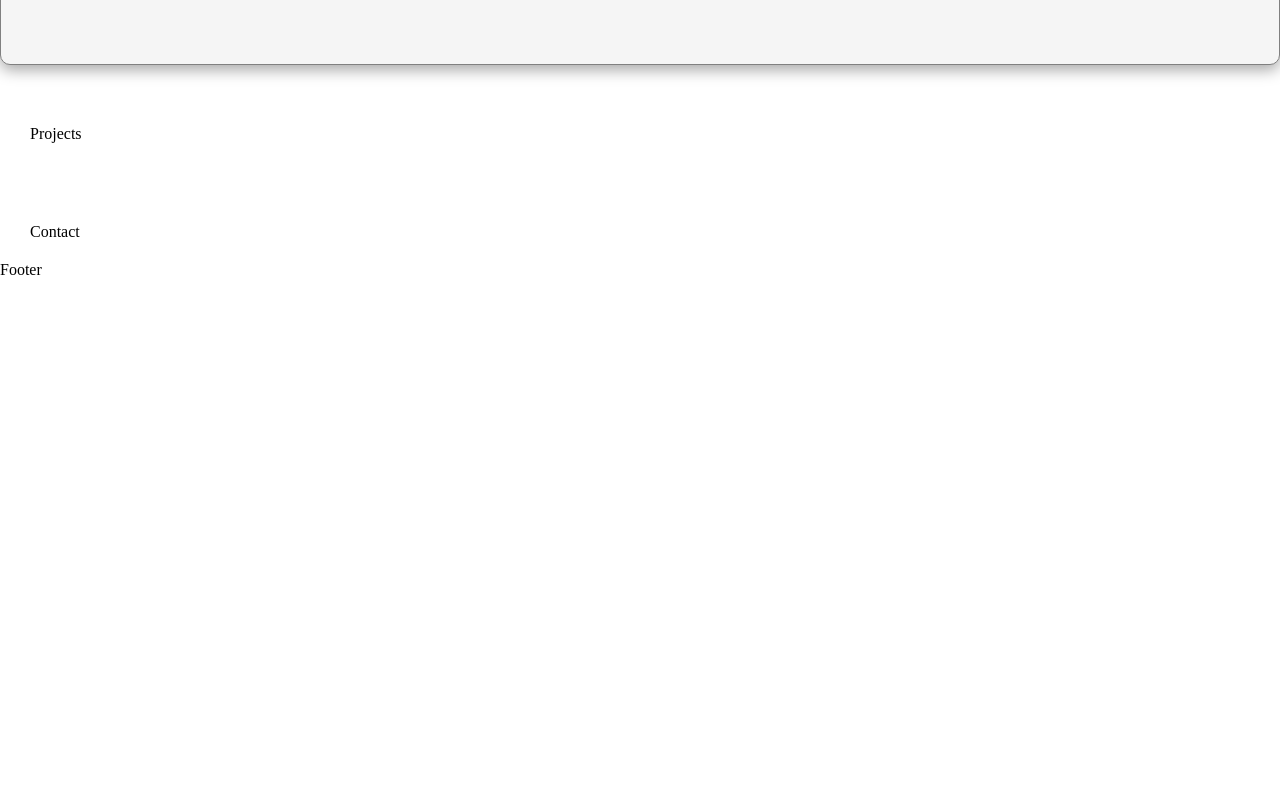
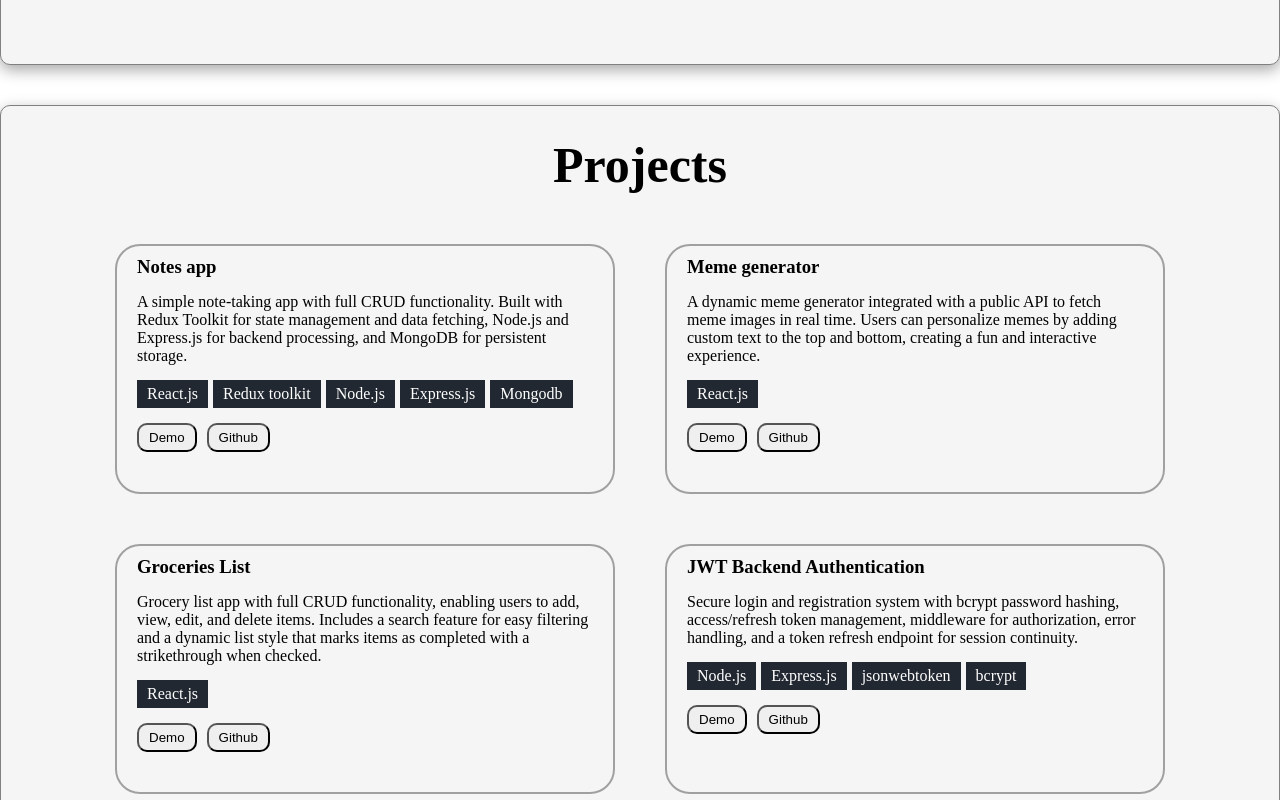
Before and after one commit to tadanama/portfolio, a React (Vite) app: page / in a window 1280 px wide. Shown: the part 1720-2520 px from the top of the page. Before the commit the page ends 1999 px from the top, so only its background shows below. Built offline with nearby package versions, Linux system fonts and the light colour scheme.

Commit message:
Create Projects component and styles

```diff
--- a/src/components/Projects.jsx
+++ b/src/components/Projects.jsx
@@ -2,8 +2,96 @@ import React from "react";
 
 function Projects() {
 	return (
-		<section className="wrapper">
-			<div>Projects</div>
+		<section className="wrapper full-height shadow" id="projects">
+			<h2>Projects</h2>
+			<div className="project-container grid">
+				<div className="card">
+					<h3>Notes app</h3>
+					<p>
+						A simple note-taking app with full CRUD functionality. Built with
+						Redux Toolkit for state management and data fetching, Node.js and
+						Express.js for backend processing, and MongoDB for persistent
+						storage.
+					</p>
+					<ul className="flex">
+						<li>React.js</li>
+						<li>Redux toolkit</li>
+						<li>Node.js</li>
+						<li>Express.js</li>
+						<li>Mongodb</li>
+					</ul>
+					<div className="github-buttons">
+						<button className="button">
+							<a href="">Demo</a>
+						</button>
+						<button className="button">
+							<a href="">Github</a>
+						</button>
+					</div>
+				</div>
+				<div className="card">
+					<h3>Meme generator</h3>
+					<p>
+						A dynamic meme generator integrated with a public API to fetch meme
+						images in real time. Users can personalize memes by adding custom
+						text to the top and bottom, creating a fun and interactive
+						experience.
+					</p>
+					<ul className="flex">
+						<li>React.js</li>
+					</ul>
+					<div className="github-buttons">
+						<button className="button">
+							<a href="">Demo</a>
+						</button>
+						<button className="button">
+							<a href="">Github</a>
+						</button>
+					</div>
+				</div>
+				<div className="card">
+					<h3>Groceries List</h3>
+					<p>
+						Grocery list app with full CRUD functionality, enabling users to
+						add, view, edit, and delete items. Includes a search feature for
+						easy filtering and a dynamic list style that marks items as
+						completed with a strikethrough when checked.
+					</p>
+					<ul className="flex">
+						<li>React.js</li>
+					</ul>
+					<div className="github-buttons">
+						<button className="button">
+							<a href="">Demo</a>
+						</button>
+						<button className="button">
+							<a href="">Github</a>
+						</button>
+					</div>
+				</div>
+				<div className="card">
+					<h3>JWT Backend Authentication</h3>
+					<p>
+						Secure login and registration system with bcrypt password hashing,
+						access/refresh token management, middleware for authorization, error
+						handling, and a token refresh endpoint for session continuity.
+					</p>
+					<ul className="flex">
+						<li>Node.js</li>
+						<li>Express.js</li>
+						<li>jsonwebtoken</li>
+						<li>bcrypt</li>
+					</ul>
+					<div className="github-buttons">
+						<button className="button">
+							<a href="">Demo</a>
+						</button>
+						<button className="button">
+							<a href="">Github</a>
+						</button>
+					</div>
+				</div>
+			</div>
 		</section>
 	);
 }
--- a/src/index.css
+++ b/src/index.css
@@ -2,6 +2,7 @@
 	margin: 0;
 	padding: 0;
 	box-sizing: border-box;
+	scroll-behavior: smooth;
 }
 
 /* Set the max width of each section */
@@ -22,6 +23,19 @@
 	box-shadow: rgba(0, 0, 0, 0.35) 0px 5px 15px;
 }
 
+.grid {
+	display: grid;
+}
+
+.flex {
+	display: flex;
+}
+
+.button{
+	padding: 5px 10px;
+	border-radius: 10px;
+}
+
 /* Add top margin for every section */
 section.wrapper {
 	margin-top: 40px;
@@ -32,7 +46,8 @@ header.wrapper {
 	display: flex;
 	justify-content: space-between;
 	align-items: center;
-	backdrop-filter: blur(25px);
+	backdrop-filter: blur(10px);
+	filter: brightness(50%);
 	border: 1px solid gray;
 	margin-top: 20px;
 	border-radius: 20px;
@@ -141,5 +156,54 @@ section#about {
 		padding: 20px 30px;
 		border-radius: 20px;
 		line-height: 1.5;
+		background-color: rgba(191, 191, 191, 0.8);
 	}
 }
+
+section#projects {
+	padding: 30px 40px;
+	background-color: #f5f5f5;
+	border: 1px solid gray;
+	border-radius: 10px;
+
+	h2 {
+		font-size: 50px;
+		text-align: center;
+	}
+
+	.project-container {
+		margin-top: 50px;
+		grid-template-columns: repeat(auto-fit, minmax(400px, 500px));
+		gap: 50px;
+		justify-content: center;
+	}
+
+	.card {
+		border: 2px solid rgba(0, 0, 0, 0.35);
+		padding: 10px 20px;
+		border-radius: 25px;
+
+		* {
+			margin-bottom: 15px;
+		}
+
+		a {
+			text-decoration: none;
+			color: inherit;
+		}
+
+		ul li {
+			list-style: none;
+			margin: 0;
+			margin-right: 5px;
+			padding: 5px 10px;
+			/* border: 1px solid pink; */
+			background-color: #222831;
+			color: white;
+		}
+
+		button.button{
+			margin-right: 10px;
+		}
+	}
+}
```
